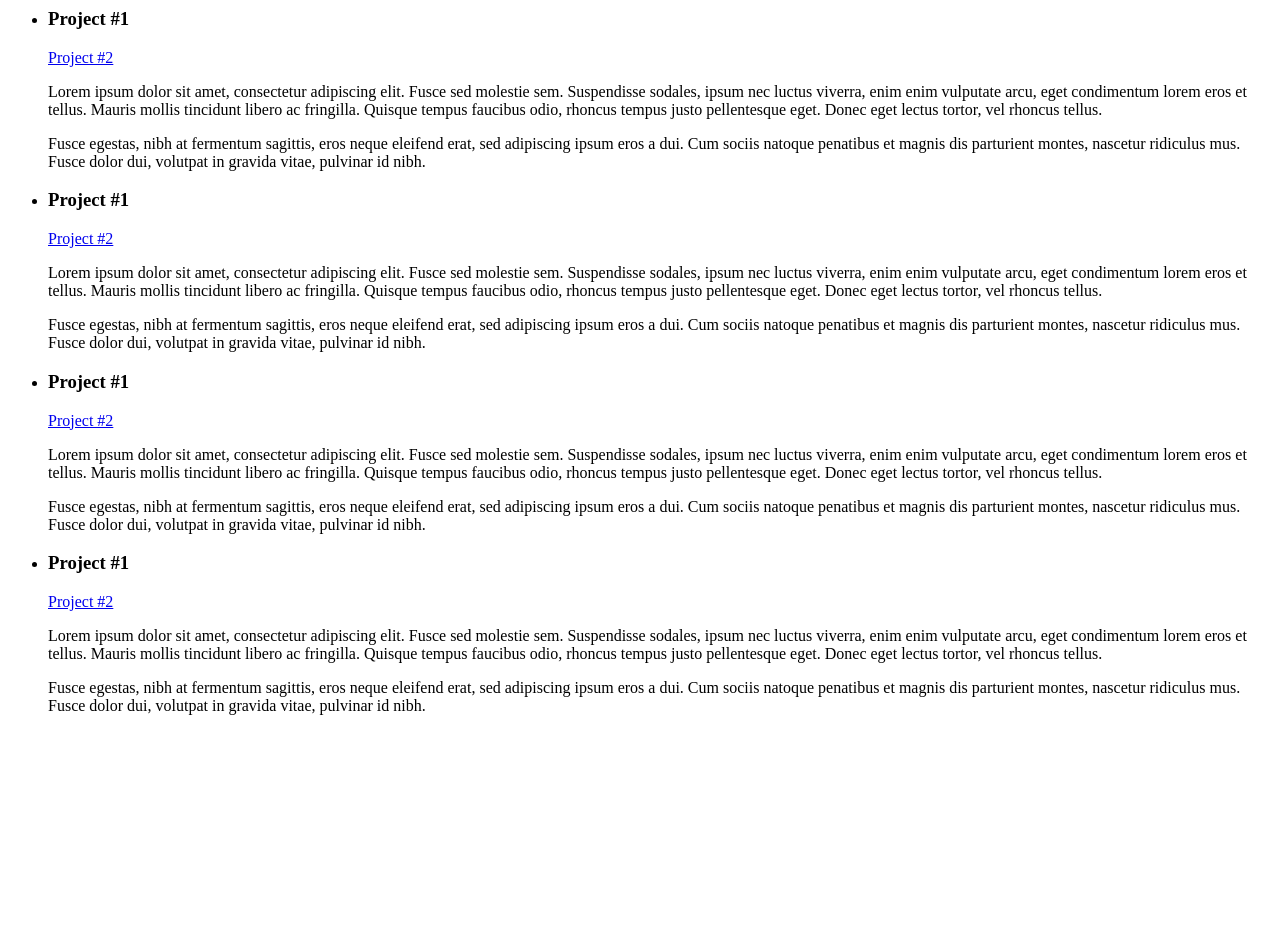
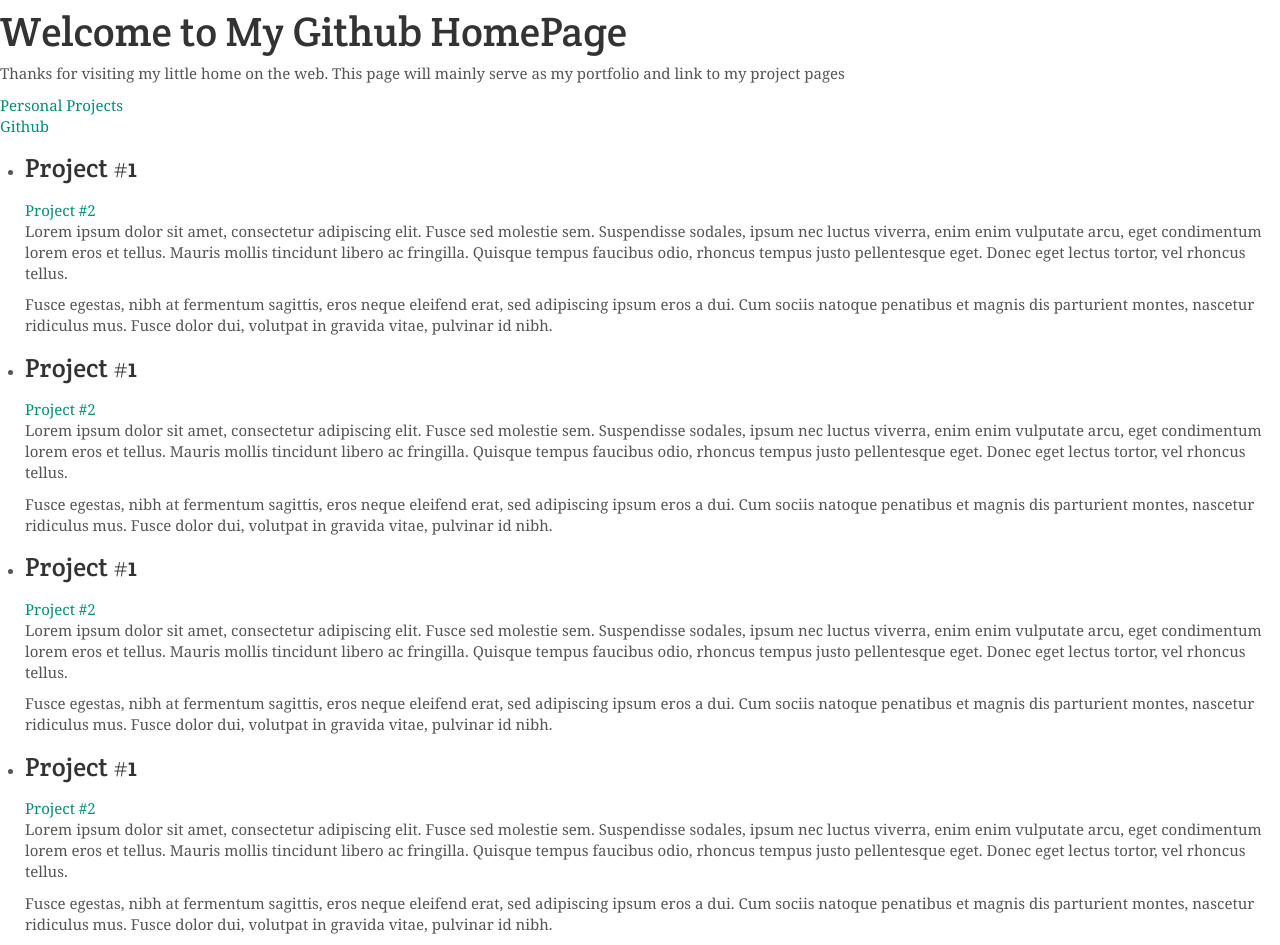
Before and after one commit to christonog/christonog.github.com, a plain HTML site: page projects.html in a window 1280 px wide. Before the commit the page ends 800 px from the top, so only its background shows below. Drawn offline with nearby package versions, Linux system fonts and the light colour scheme.

Commit message:
made all pages the same theme

```diff
--- a/projects.html
+++ b/projects.html
@@ -1,3 +1,19 @@
+<head>
+		<title> Chris Tonog </title>
+		<link href="bootstrap/css/bootstrap.min.css" rel="stylesheet" media="screen">
+	</head>
+	<body>
+
+		<h1>Welcome to My Github HomePage</h1>
+		<script src="http://code.jquery.com/jquery-latest.js"></script>
+		<script src="bootstrap/js/bootstrap.min.js"></script>
+		<p> Thanks for visiting my little home on the web. This page will mainly serve as my portfolio and link to my project pages</p>
+
+		<a href="projects.html">Personal Projects</a><p>
+		<a href="http://www.github.com/christonog">Github</a>
+		</ br>
+
+
 <ul>
 	<li>
 		<h3> Project #1 </h3>
@@ -39,3 +55,4 @@
 		<p> Fusce egestas, nibh at fermentum sagittis, eros neque eleifend erat, sed adipiscing ipsum eros a dui. Cum sociis natoque penatibus et magnis dis parturient montes, nascetur ridiculus mus. Fusce dolor dui, volutpat in gravida vitae, pulvinar id nibh.</p>
 	</li>
 </ul>
+</body>
```
